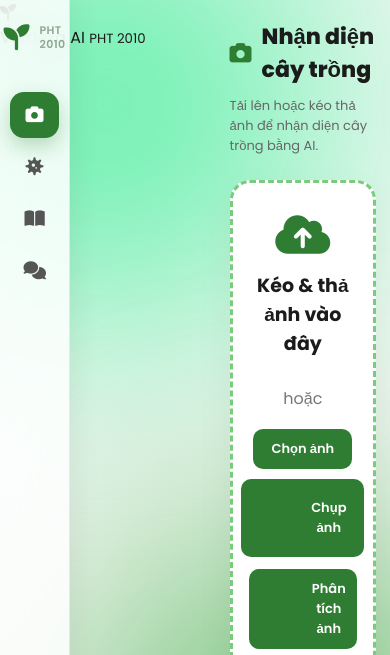
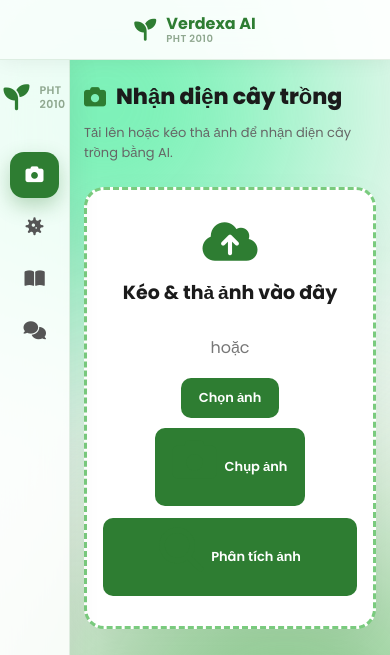
Before and after one commit to odizkuto/Verdexa-AI, a Flask app: template templates/index.html in a window 390 px wide. Shown: the top 655 px of the page. Run offline with Flask 3, Linux system fonts and the light colour scheme; the template is opened without the code that fills it, so the values that code supplies are empty; parts of the project's set-up code (start-up, migrations or seed data) failed here and were passed over; some libraries are stand-ins or nearby versions; grey boxes are pictures that could not be loaded.

Commit message:
Update style.css

```diff
--- a/static/css/style.css
+++ b/static/css/style.css
@@ -2808,11 +2808,65 @@ body.sidebar-layout .chat-box {
     max-width: 900px;
 }
 
+/* ===== MOBILE TOP BAR ===== */
+.mobile-topbar {
+    display: none;
+}
+
 /* ===== RESPONSIVE SIDEBAR ===== */
 @media (max-width: 900px) {
+
+    .mobile-topbar {
+        display: flex;
+        align-items: center;
+        justify-content: center;
+        gap: 10px;
+        position: fixed;
+        top: 0;
+        left: 0;
+        width: 100%;
+        height: 60px;
+        background: rgba(255,255,255,0.92);
+        backdrop-filter: blur(20px);
+        border-bottom: 1px solid rgba(46,125,50,0.12);
+        box-shadow: 0 2px 20px rgba(0,0,0,0.06);
+        z-index: 1001;
+    }
+
+    .mobile-topbar i {
+        font-size: 22px;
+        color: #2e7d32;
+    }
+
+    .mobile-topbar-text {
+        display: flex;
+        flex-direction: column;
+        line-height: 1.2;
+    }
+
+    .mobile-topbar-text span {
+        font-size: 16px;
+        font-weight: 700;
+        color: #2e7d32;
+    }
+
+    .mobile-topbar-text small {
+        font-size: 10px;
+        font-weight: 600;
+        color: #8fa78f;
+        letter-spacing: .04em;
+    }
+
     .sidebar {
+        top: 60px;
+        height: calc(100vh - 60px);
+        height: calc(100dvh - 60px);
         width: 70px;
         padding: 24px 10px;
+    }
+
+    .main-content {
+        margin-top: 60px;
     }
 
     .sidebar-logo span,
```
